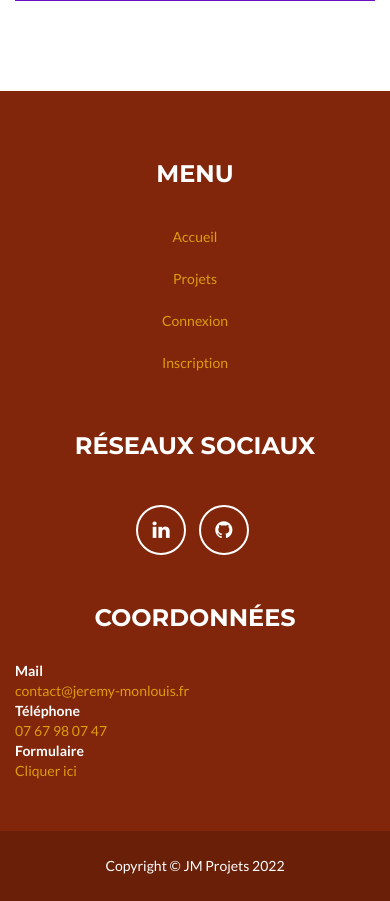
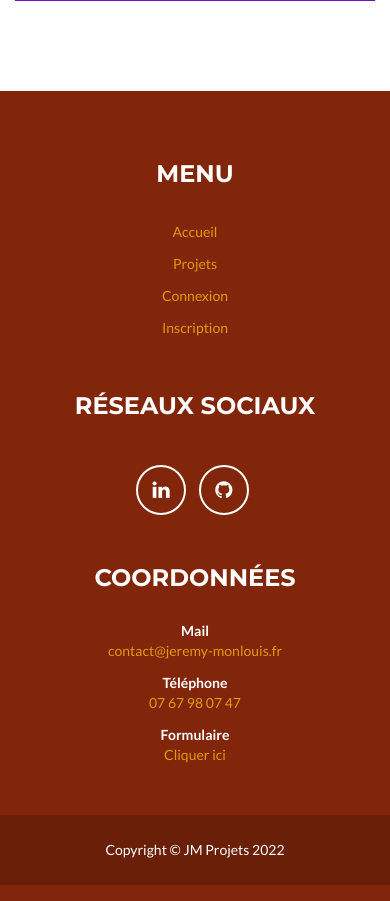
Before and after one commit to jeremymls/blog, a PHP site: template templates/admin/dashboard.twig in a window 390 px wide. Shown: the part 1145-2046 px from the top of the page. Run offline with PHP 8.4, Linux system fonts and the light colour scheme; the template is opened without the code that fills it, so the values that code supplies are empty; some libraries are stand-ins or nearby versions.

Commit message:
CSS footer

```diff
--- a/assets/less/custom-style.less
+++ b/assets/less/custom-style.less
@@ -210,3 +210,23 @@
         transform: translateX(-100%);
     }
 }
+.footer-col{
+    .nav a{
+        margin: auto;
+        padding: 5px 0;
+    }
+    .dl-horizontal{
+        width: fit-content;
+        margin: auto;
+        div{
+            margin: 1.2rem auto;
+        }
+    }
+}
+@media screen and (max-width: 768px) {
+    .footer-col{
+        .dl-horizontal{
+            text-align: center;
+        }
+    }
+}
--- a/templates/partials/_footer.twig
+++ b/templates/partials/_footer.twig
@@ -27,20 +27,26 @@
                         {# <li><a href="#" class="btn-social btn-outline"><i class="fa fa-fw fa-facebook"></i></a></li> #}
                         {# <li><a href="#" class="btn-social btn-outline"><i class="fa fa-fw fa-google-plus"></i></a></li> #}
                         {# <li><a href="#" class="btn-social btn-outline"><i class="fa fa-fw fa-twitter"></i></a></li> #}
-                        <li><a href="#" class="btn-social btn-outline"><i class="fa fa-fw fa-linkedin"></i></a></li>
-                        <li><a href="#" class="btn-social btn-outline"><i class="fa fa-fw fa-github"></i></a></li>
+                        <li><a href="https://www.linkedin.com/in/jeremy-mls/" target="_blank" class="btn-social btn-outline"><i class="fa fa-fw fa-linkedin"></i></a></li>
+                        <li><a href="https://github.com/jeremy-mls" target="_blank" class="btn-social btn-outline"><i class="fa fa-fw fa-github"></i></a></li>
                         {# <li><a href="#" class="btn-social btn-outline"><i class="fa fa-fw fa-dribbble"></i></a></li> #}
                     </ul>
                 </div>
                 <div class="footer-col col-md-4">
                     <h3>Coordonnées</h3>
                     <dl class="dl-horizontal text-left ">
+                    <div>
 						<dt>Mail</dt>
 						<dd><a href="mailto:contact@jeremy-monlouis.fr">contact@jeremy-monlouis.fr</a></dd>
+                    </div>
+                    <div>
 						<dt>Téléphone</dt>
 						<dd><a href="tel:+33767980747">07 67 98 07 47</a></dd>
+                    </div>
+                    <div>
 						<dt>Formulaire</dt>
 						<dd><a href="/#contact">Cliquer ici</a></dd>
+                    </div>
 					</dl>
                 </div>
             </div>
```
Also changed, not shown: assets/css/freelancer.min.css.
